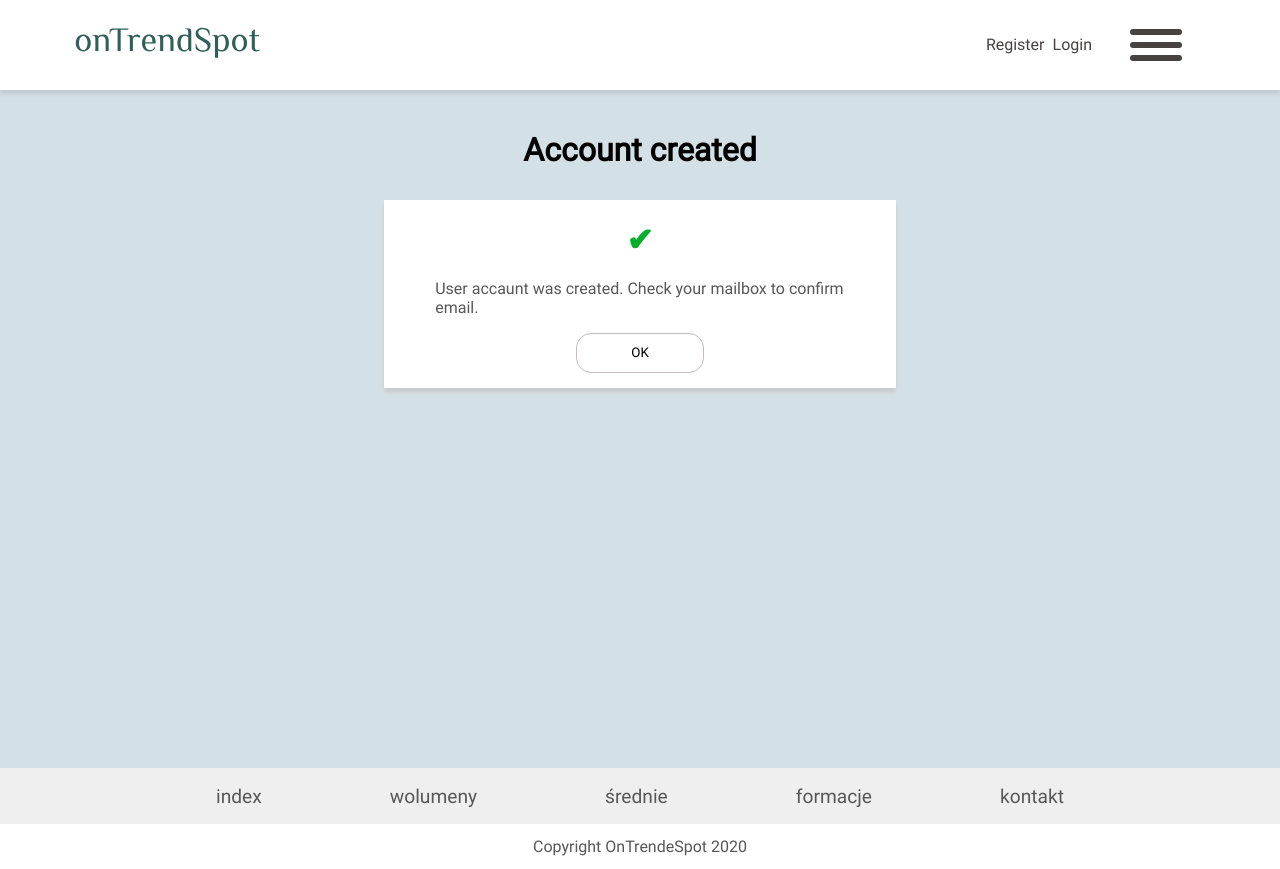
After one commit to lStrachanowski/ontrendspot, a Django app: page /confirmation in a window 1280 px wide. The commit adds this page. Run offline with Django 3.2, Linux system fonts and the light colour scheme.

Commit message:
Login and logout links were added

```diff
--- a/stocks/static/css/main.css
+++ b/stocks/static/css/main.css
@@ -39,6 +39,7 @@ input:placeholder {
     display: flex;
     align-items: flex-end;
     flex-direction: row;
+    width: 5em;
 }
 
 .login-options-option{
@@ -122,6 +123,15 @@ input:placeholder {
     to {opacity: 1;}
   }
 
+.error_message {
+    color: red;
+    margin: 0.1em;
+}
+
+.asteriskField {
+    display: none;
+}
+
 .header-container{
     display: flex;
     flex-direction: row;
@@ -143,6 +153,7 @@ input:placeholder {
 .menu-container{
     width: 10%;
     margin-left: 1.5%;
+    padding: 0% 1.5%;
 }
 
 .menu-bar-wrapper{
@@ -684,6 +695,16 @@ input[type="password"], input[type="text"],input[type="email"]{
     margin: 2% 0%;
 }
 
+.confirmation-box{
+    display: flex;
+    align-items: center;
+    flex-direction: column;
+    width: 80%;
+    font-family: Roboto-Regular;
+    font-size: 1.0em;
+    color: #575757;
+}
+
 .input-container:first-child {
     margin: 4% 0% 2% 0%;
 }
@@ -755,7 +776,12 @@ input[type="password"], input[type="text"],input[type="email"]{
     margin: 1% 0%;
 }
 
-
+.checkmark{
+    font-size: 2em;
+    color: #03AF29;
+    font-weight: bold;
+    padding: 5%;
+}
 
 .label-container{
     display: flex;
@@ -782,9 +808,17 @@ input[type="password"], input[type="text"],input[type="email"]{
 
 @media only screen and (max-width: 768px) {
 
+.login-options-option{
+    margin-right: 0%;
+    margin: 5%;
+}
 
 .login-link{
     color: #ffffff;
+}
+
+.login-options{
+    display: none;
 }
 
 .login-options-mobile{
@@ -796,6 +830,8 @@ input[type="password"], input[type="text"],input[type="email"]{
     position: absolute;
     top: 200px;
     font-size: 1.5em;
+    width: 100%;
+    justify-content: center;
 }
 
 .header-container{
--- a/stocks/templates/stocks/base.html
+++ b/stocks/templates/stocks/base.html
@@ -23,18 +23,24 @@
 
 <body>
 
-  <div class="menu-background" id="siteMenu" >
+  <div class="menu-background" id="siteMenu">
 
     <div class="close" onclick="showMenu()"></div>
 
+    {% if user.is_authenticated %}
+    <div class="login-options login-options-mobile-show">
+      <a href="{% url 'logout' %}" class="login-link">Log out</a>
+    </div>
+    {% else %}
     <div class="login-options login-options-mobile-show">
       <div class="login-options-option">
         <a href="{% url 'register' %}" class="login-link">Register</a>
       </div>
       <div class="login-options-option">
         <a href="{% url 'login'  %}" class="login-link">Login</a>
-       </div>
+      </div>
     </div>
+    {% endif %}
 
     <div class="main-menu white-font-color cursor">
       O nas
@@ -53,24 +59,28 @@
   <div class="header-container">
     <div class="logo-container">
       <a href="{% url 'index' %}">
-        <img src= "{% static '/img/logo.svg' %}" class="logo">
+        <img src="{% static '/img/logo.svg' %}" class="logo">
       </a>
     </div>
 
+    {% if user.is_authenticated %}
+    <div class="login-options">
+      <a href="{% url 'logout' %}" class="login-link">Log out</a>
+    </div>
+    <div class="user-icon-container">
+      <a href="{% url 'account' %}"><img src="{% static '/img/user_icon.svg'%}" class="user-icon"></a>
+    </div>
 
-    <!-- <div class="user-icon-container">
-     <a href="{% url 'account' %}"><img src="{% static '/img/user_icon.svg'%}" class="user-icon" ></a>
-    </div> -->
-
+    {% else %}
     <div class="login-options login-options-mobile">
       <div class="login-options-option">
         <a href="{% url 'register' %}" class="login-link">Register</a>
       </div>
       <div class="login-options-option">
         <a href="{% url 'login' %}" class="login-link">Login</a>
-       </div>
+      </div>
     </div>
-
+    {% endif %}
     <div class="menu-container">
       <div class="menu-bar-wrapper" onclick="showMenu()">
         <div class="menu-bar"></div>
@@ -109,7 +119,7 @@
     </div>
   </div>
   <div class="copyright">
-      Copyright OnTrendeSpot 2020
+    Copyright OnTrendeSpot 2020
   </div>
   <script src="{% static '/js/main.js' %}"></script>
 </body>
--- /dev/null
+++ b/stocks/templates/stocks/confirmation.html
@@ -0,0 +1,23 @@
+{% extends "stocks/base.html" %}
+{% block content %}
+<div class="base-position darkgreen-color base-position-mobile base-position-height">
+    <h1 id="caption">Account created</h1>
+        <form  class="input-box" method="post">
+            {% csrf_token %}
+            <div class="confirmation-box">
+                <div class="checkmark">
+                    &#10004;
+                </div>
+                <div>
+                    User accaunt was created. Check your mailbox to confirm email.
+                </div>
+            </div>
+            <div class="index-stock-button-container">
+                <button class="button-style" type="submit" name="ok_button">
+                    OK
+                </button>
+            </div>
+        </form>
+</div>
+
+{% endblock %}
--- a/stocks/templates/stocks/login.html
+++ b/stocks/templates/stocks/login.html
@@ -5,8 +5,8 @@
     <form  class="input-box" id="loginForm" method="post">
         {% csrf_token %}
         <div class="input-container">
-            <label for="email" class="day-text-font ">Email</label>
-            <input type="text" id="email" name="email">
+            <label for="user" class="day-text-font ">Username</label>
+            <input type="text" id="user" name="user">
         </div>
 
         <div class="input-container">
--- a/stocks/urls.py
+++ b/stocks/urls.py
@@ -3,7 +3,7 @@ from . import views
 
 urlpatterns = [
     path('', views.index , name="index"),
-    path('login', views.login, name = "login" ),
+    path('login', views.login_auth, name = "login" ),
     path('register', views.register, name = "register" ),
     path('account', views.account, name = "account"),
     path('reset', views.reset, name = "reset"),
@@ -11,5 +11,7 @@ urlpatterns = [
     path('<int:date>/volume', views.daydetails, name="daydetails"),
     path('<int:date>/mean', views.daydetails, name="daydetails"),
     path('<int:date>/candles', views.daydetails, name="daydetails"),
-    path('stocks/<str:stockname>', views.stock, name="stock" )
+    path('stocks/<str:stockname>', views.stock, name="stock" ),
+    path('confirmation', views.confirmation, name="confirmation" ),
+    path('logout', views.logout_view, name="logout")
 ]
--- a/stocks/views.py
+++ b/stocks/views.py
@@ -1,5 +1,9 @@
+from distutils import errors
 from django.shortcuts import render
 from .forms import LoginForm, RegisterForm, ResetForm
+from django.contrib.auth.models import User
+from django.shortcuts import redirect
+from django.contrib.auth import authenticate, login, logout
 
 # Create your views here.
 
@@ -7,25 +11,33 @@ def index(request):
     context = {"day":20092021}
     return render(request, 'stocks/index.html', context)
 
-def login(request):
+def login_auth(request):
     if request.method == "POST" :
         if 'login_button' in request.POST :
             form = LoginForm(request.POST)
             if form.is_valid():
-                print(form.cleaned_data['email'])
-                print(form.cleaned_data['password'])
+                user = form.cleaned_data['user']
+                password = form.cleaned_data['password']
+                user = authenticate(request, username=user, password=password)
+                print(user)
+                if user is not None:
+                    login(request, user)
+                    response = redirect('/')
+                    return response
             else:
                 print(form.errors)
         if 'register_button' in request.POST :
             form = RegisterForm(request.POST)
             if form.is_valid():
-                print(form.cleaned_data['name'])
-                print(form.cleaned_data['email'])
-                print(form.cleaned_data['password'])
-                print(form.cleaned_data['confirm_password'])
+                name = form.cleaned_data['name']
+                email = form.cleaned_data['email']
+                password = form.cleaned_data['password']
+                user = User.objects.create_user(name, email,password)
+                response = redirect('/confirmation')
+                return response
             else:
-                print(form.errors)
-            return render(request, 'stocks/register.html')
+                f = {'form':form}
+                return render(request, 'stocks/register.html', context=f)
         if 'reset_button_confirmation' in request.POST:
             form = ResetForm(request.POST)
             if form.is_valid():
@@ -37,23 +49,36 @@ def login(request):
             return render(request, 'stocks/login.html')
     return render(request, 'stocks/login.html')
 
+def logout_view(request):
+    logout(request)
+    response = redirect('/')
+    return response
 
 def register(request):
+    if request.method == "GET":
+        return render(request, 'stocks/register.html')
     if request.method == "POST":
         if 'register_button' in request.POST :
             form = RegisterForm(request.POST)
             if form.is_valid():
-                print(form.cleaned_data['name'])
-                print(form.cleaned_data['email'])
-                print(form.cleaned_data['password'])
-                print(form.cleaned_data['confirm_password'])
+                name = form.cleaned_data['name']
+                email = form.cleaned_data['email']
+                password = form.cleaned_data['password']
+                user = User.objects.create_user(name, email,password)
+                response = redirect('/confirmation')
+                return response
             else:
-                print(form.errors)
+                f = {'form':form}
+                return render(request, 'stocks/register.html', context=f)
         if 'login_button' in request.POST :
             form = LoginForm(request.POST)
             if form.is_valid():
-                print(form.cleaned_data['email'])
-                print(form.cleaned_data['password'])
+                email = form.cleaned_data['email']
+                password = form.cleaned_data['password']
+                user = authenticate(request, username=email, password=password)
+                if user is not None:
+                    # login(request, user)
+                    print("logged in")
             else:
                 print(form.errors)
             return render(request, 'stocks/login.html')
@@ -66,7 +91,13 @@ def register(request):
             return render(request, 'stocks/reset.html')
         if 'reset_button_cancellation' in request.POST:
             return render(request, 'stocks/login.html')
-    return render(request, 'stocks/register.html')
+
+def confirmation(request):
+    if request.method == "GET":
+        return render(request, 'stocks/confirmation.html')
+    if request.method == "POST":
+        response = redirect('/')
+        return response
 
 def account(request):
     return render(request, 'stocks/account.html')
```
Also changed, not shown: stocks/forms.py (+10 -1 lines), stocks/templates/stocks/register.html (+4 -3 lines), db.sqlite3.
